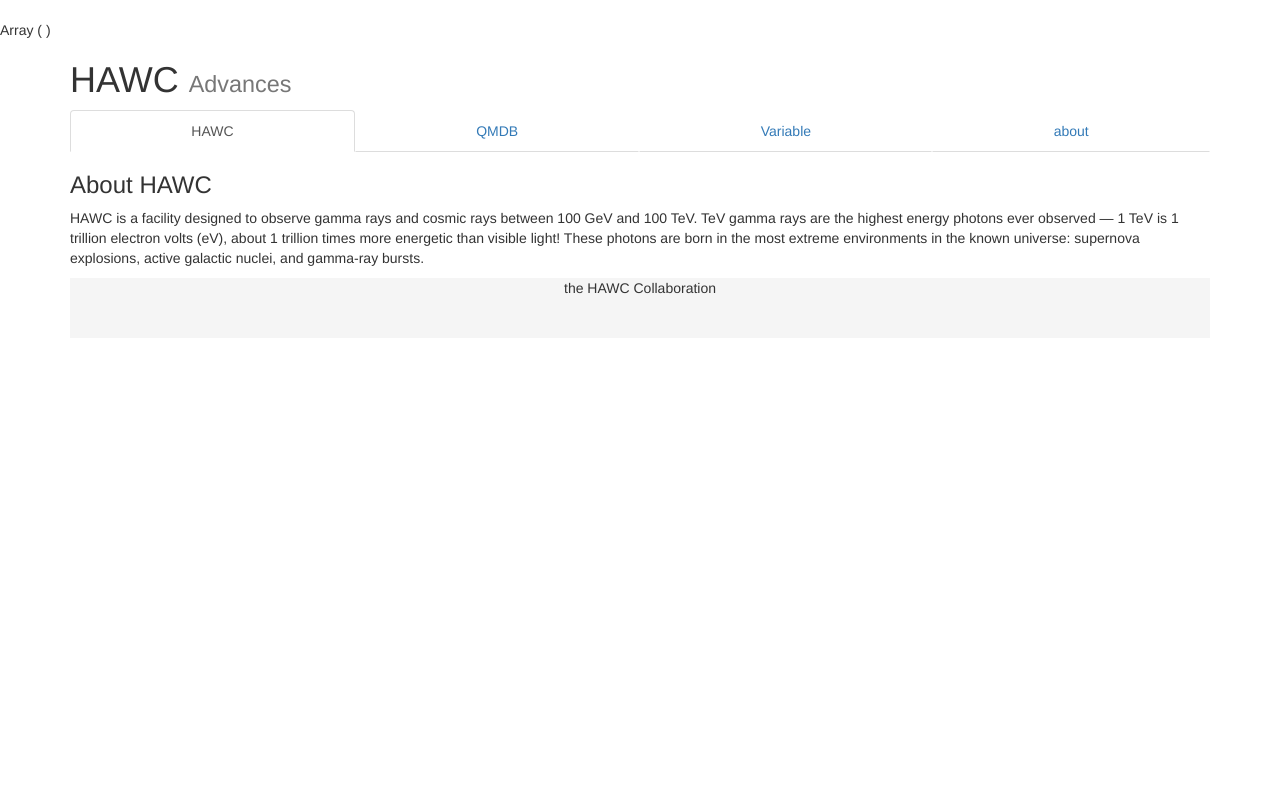
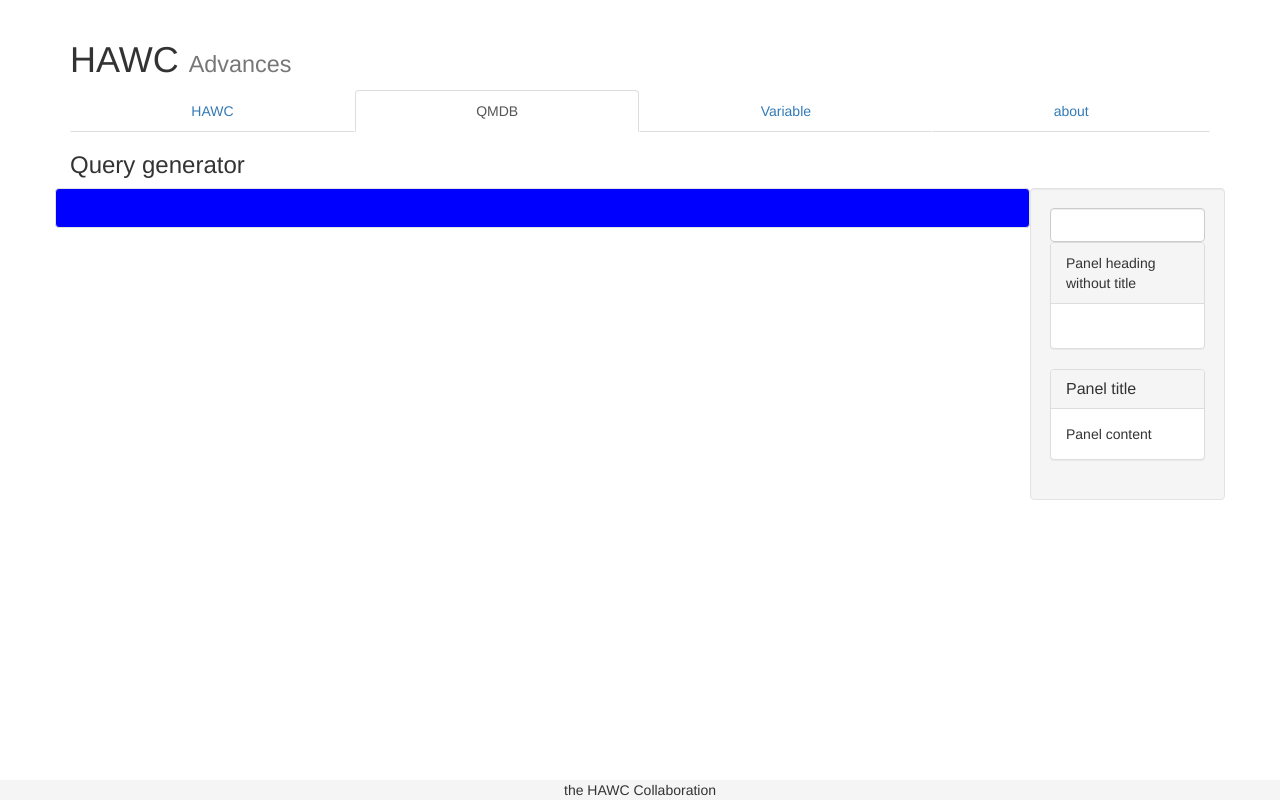
Before and after one commit to KurokiUrabe/hawc, a CodeIgniter app: page /hawc/ in a window 1280 px wide. Run offline with CodeIgniter, Linux system fonts and the light colour scheme; tables that the repository leaves empty or names only in its code hold one stand-in row (values such as "Sample post").

Commit message:
FEAT: nas avabces cambios y fixs

```diff
--- a/application/controllers/Hawc.php
+++ b/application/controllers/Hawc.php
@@ -1,18 +1,21 @@
 <?php
 defined('BASEPATH') OR exit('No direct script access allowed');
 
-class hawc extends CI_Controller {
+class Hawc extends CI_Controller {
 	public function __construct(){
 		parent::__construct();
 		$this->load->model('QueryBuildier', 'hawc');
-		$this->load->model('variable', 'variable');
+		$this->load->model('Variable', 'variable');
 
 	}
 
 	public function index(){
 		$data["colums_name"] = $this->hawc->columns('qmdb','recstats_hawcprod_v4r01_v1p26p00_rev20264_20150504' );
-		print_r($data["colums_name"]);
 		$data["variables"] = $this->variable->getListVariables();
 		$this->load->view('index',$data);
 	}
+	public function getVariableSelect(){
+		// $variableID = $this->input->post("variableID");
+		// $this->variable->getVariableSelect($this->input->post());
+	}
 }
--- a/application/models/variable.php
+++ b/application/models/variable.php
@@ -1,14 +1,14 @@
 <?php
 defined('BASEPATH') OR exit('No direct script access allowed');
 
-class variable extends MY_Model {
+class Variable extends MY_Model {
 	function __construct(){
 		parent::__construct();
-		$this->TABLE_NAME = 'variables';
-		$this->PRI_INDEX = "{$this->TABLE_NAME}.id_var";
+		$this->TABLE_NAME = 'Variable';
+		$this->PRI_INDEX = "{$this->TABLE_NAME}.{$this->TABLE_NAME}ID";
 	}
-	public function getVariablesSelect(){
-		$this->db->select('id_var,name');
+	public function getVariableSelect(){
+		$this->db->select("{$this->TABLE_NAME}ID,Name");
 		$query = $this->db->get($this->TABLE_NAME);
 		return $query->result();
 	}
@@ -18,6 +18,7 @@ class variable extends MY_Model {
 		$query = $this->db->get($this->TABLE_NAME);
 		return $query->result();
 	}
+
 }
 
 /* End of file variable.php */
--- a/application/views/index.php
+++ b/application/views/index.php
@@ -13,7 +13,9 @@
 
 	<!-- Bootstrap -->
 	<link href="<?php echo asset_url("css/bootstrap.min.css") ?>" rel="stylesheet">
-
+	<script type="text/javascript">
+		var baseurl = "<?php echo base_url() ?><?php  ?>";
+	</script>
 	<!-- HTML5 shim and Respond.js for IE8 support of HTML5 elements and media queries -->
 	<!-- WARNING: Respond.js doesn't work if you view the page via file:// -->
 	<!--[if lt IE 9]>
@@ -27,49 +29,28 @@
 				<h1>HAWC <small>Advances</small></h1>
 				<nav>
 					<ul class="nav nav-tabs nav-justified">
-						<li class="active" role="presentation"><a href="#hawc" data-toggle="tab">HAWC</a></li>
-						<li role="presentation"><a href="#query" data-toggle="tab">QMDB</a></li>
+						<li class="" role="presentation"><a href="#hawc" data-toggle="tab">HAWC</a></li>
+						<li class="active" role="presentation"><a href="#query" data-toggle="tab">QMDB</a></li>
 						<li role="presentation"><a href="#variable" data-toggle="tab">Variable</a></li>
 						<li role="presentation"><a href="#about" data-toggle="tab">about</a></li>
 					</ul>
 				</nav>
 			</div>
 			<div class="tab-content body-heigth" id="tabs">
-				<div class="tab-pane  active" id="hawc">
+				<div class="tab-pane  " id="hawc">
 					<h3>About HAWC</h3>
 					<p>HAWC is a facility designed to observe gamma rays and cosmic rays between 100 GeV and 100 TeV. TeV gamma rays are the highest energy photons ever observed — 1 TeV is 1 trillion electron volts (eV), about 1 trillion times more energetic than visible light! These photons are born in the most extreme environments in the known universe: supernova explosions, active galactic nuclei, and gamma-ray bursts.</p>
 				</div>
-				<div class="tab-pane" id="query">
-					<h3>Query generator</h3>
+				<div class="tab-pane active" id="query">
+					<?php $this->view('query_buldier'); ?>
 				</div>
 				<div class="tab-pane" id="variable">
-					<h3>Variable editor</h3>
-					<div class="row">
-						<table class="table">
-							<thead>
-								<tr>
-									<th>id_var</th>
-									<th>name</th>
-									<th>description</th>
-								</tr>
-							</thead>
-							<tbody>
-							<?php foreach ($variables as $key => $var): ?>
-								<tr>
-									<td><?php echo $var->id_var ?></td>
-									<td><?php echo $var->name ?></td>
-									<td><?php echo $var->description ?></td>
-								</tr>
-							<?php endforeach ?>
-							</tbody>
-						</table>
-					</div>
-				</div>
+					<?php $this->view('variable'); ?>
 				<div class="tab-pane" id="about">
 					<h3>About</h3>
 				</div>
 			</div>
-			<footer class="footer">
+			<footer class="footer navbar-fixed-bottom">
 
 				<p class="center">the HAWC Collaboration</p>
 			</footer>
--- /dev/null
+++ b/application/views/query_buldier.php
@@ -0,0 +1,29 @@
+<div class="row">
+	<div class="col-xs-12 col-sm-12 col-md-12 col-lg-12">
+		<h3>Query generator</h3>
+	</div>
+</div>
+<div class="row">
+	<div class="well col-xs-10 col-sm-10 col-md-10 col-lg-10" style="background-color: blue; height: 100%">
+	</div>
+	<div class="well col-xs-2 col-sm-2 col-md-2 col-lg-2">
+		<input id="variable" class="form-control">
+	<div class="panel panel-default">
+  <div class="panel-heading">Panel heading without title</div>
+  <div class="panel-body">
+	<dir id="variable_conteiner">
+
+	</dir>
+  </div>
+</div>
+
+<div class="panel panel-default">
+  <div class="panel-heading">
+    <h3 class="panel-title">Panel title</h3>
+  </div>
+  <div class="panel-body">
+    Panel content
+  </div>
+</div>
+	</div>
+</div>
--- /dev/null
+++ b/application/views/variable.php
@@ -0,0 +1,22 @@
+<h3>Variable editor</h3>
+	<div class="row">
+		<table class="table">
+			<thead>
+				<tr>
+					<th>id_var</th>
+					<th>name</th>
+					<th>description</th>
+				</tr>
+			</thead>
+			<tbody>
+			<?php foreach ($variables as $key => $var): ?>
+				<tr>
+					<td><?php echo $var->id_var ?></td>
+					<td><?php echo $var->name ?></td>
+					<td><?php echo $var->description ?></td>
+				</tr>
+			<?php endforeach ?>
+			</tbody>
+		</table>
+	</div>
+</div>
--- a/assets/css/styles.css
+++ b/assets/css/styles.css
@@ -30,7 +30,7 @@ body{
 footer {
 	bottom: 0;
 	width: 100%;
-	height: 60px;
+	height: 20px;
 	background-color: #f5f5f5;
 }
 .center{
--- a/assets/js/script.js
+++ b/assets/js/script.js
@@ -8,13 +8,35 @@
 
 	// The $ is now locally scoped
 	$(function() {
+		console.log("isLoad");
+		// The DOM is ready!
+		$("#variable").on("keyup paste change focus blur keydown",function(event) {
+			var data = {variableID:$(this).val()}
+			$("#variable_conteiner").empty();
 
-		// The DOM is ready!
-
+			getVariableSelect(data)
+			.done(function(response){
+				if (response.correct) {
+					$("#variable_conteiner").append(response.variable);
+				}else{
+					// toastr.error("Fall");
+				}
+			});
+		});
 
 	});
 
+		console.log("other");
+		var base_url = window.location.origin+"/hawc/";
 		// The rest of your code goes here!
-
+		function getVariableSelect (data) {
+			return $.ajax({
+				url: base_url +"Hawc/getVariableSelect",
+				cache: false,
+				type: "post",
+				data: data,
+				dataType: 'json'
+			});
+		}
 	}
 ));
```
